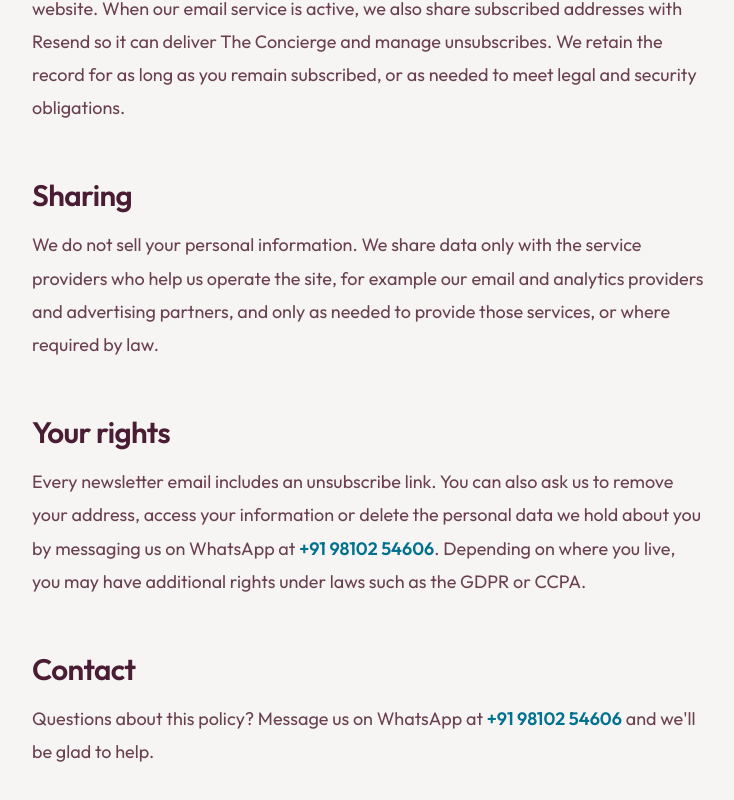
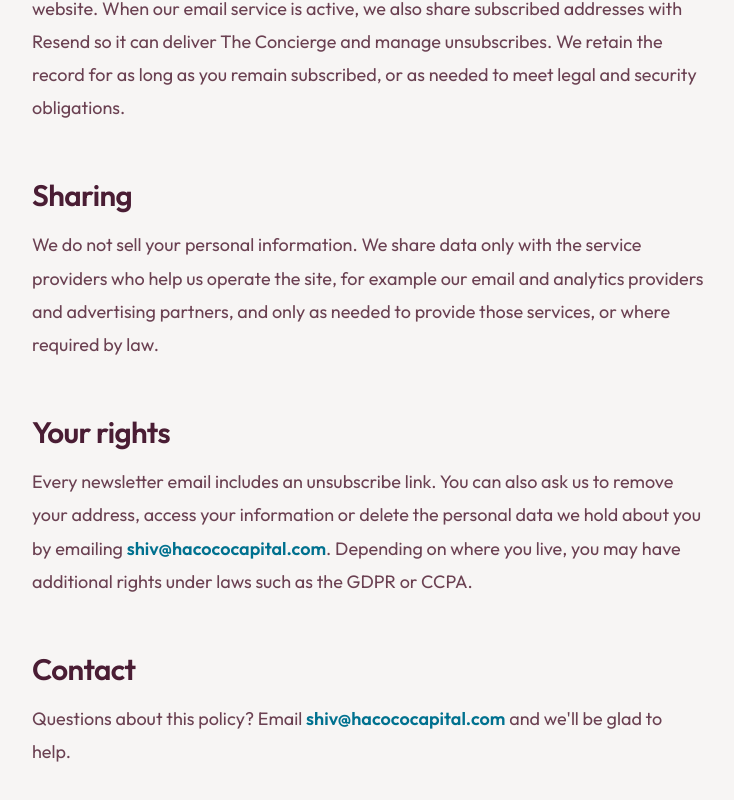
Before and after one commit to shivamsood3/thehotellife, a Next.js app: page /privacy in a window 1280 px wide. Shown: the part 1906-2706 px from the top of the page, without its empty margins (272-1006 px from the left). Built offline with nearby package versions, Linux system fonts and the light colour scheme; no server answers.

Commit message:
Use Hacoco Capital contact details for Hotel Life

```diff
--- a/src/app/about/page.tsx
+++ b/src/app/about/page.tsx
@@ -54,6 +54,10 @@ export default function About() {
       {/* Intro */}
       <div className="mx-auto mt-12 max-w-2xl">
         <div className="prose-editorial">
+          <p>
+            The Hotel Life is published by Hacoco Capital. Our writers make the editorial
+            calls; commercial partnerships do not determine what we recommend.
+          </p>
           <p>
             The Hotel Life began with a simple frustration: that so much of what&apos;s
             written about luxury hotels reads like it was dictated by the hotel&apos;s own
--- a/src/app/advertise/page.tsx
+++ b/src/app/advertise/page.tsx
@@ -122,19 +122,14 @@ export default function Advertise() {
           Request the full media kit
         </h2>
         <p className="mx-auto mt-4 max-w-md text-sm text-ink-soft">
-          Message us on WhatsApp with a note about your brand and campaign, and we&apos;ll
+          Email us with a note about your brand and campaign, and we&apos;ll
           send audience data, rates and availability within 48 hours.
         </p>
         <a
-          href="https://wa.me/919810254606?text=Hi%2C%20I%27d%20like%20the%20full%20media%20kit%20for%20The%20Hotel%20Life."
-          target="_blank"
-          rel="noopener noreferrer"
+          href="mailto:shiv@hacococapital.com?subject=The%20Hotel%20Life%20media%20kit"
           className="mt-6 inline-flex items-center gap-2 rounded-full bg-ink px-8 py-3 text-xs font-semibold uppercase tracking-widest text-paper transition-colors hover:bg-brass-deep"
         >
-          <svg width="15" height="15" viewBox="0 0 24 24" fill="currentColor" aria-hidden="true">
-            <path d="M12.04 2C6.58 2 2.13 6.45 2.13 11.91c0 1.75.46 3.45 1.32 4.95L2 22l5.25-1.38a9.9 9.9 0 0 0 4.79 1.22h.004c5.46 0 9.91-4.45 9.91-9.91C21.95 6.45 17.5 2 12.04 2Zm5.8 14.03c-.24.68-1.42 1.31-1.95 1.35-.5.05-1.13.26-3.8-.79-3.2-1.26-5.24-4.53-5.4-4.74-.16-.21-1.29-1.71-1.29-3.27 0-1.55.81-2.31 1.1-2.63.29-.32.63-.4.84-.4.21 0 .42 0 .6.01.19.01.45-.07.71.54.26.61.89 2.16.97 2.32.08.16.13.34.03.55-.11.21-.16.34-.32.53-.16.19-.34.42-.48.57-.16.16-.33.34-.14.66.19.32.85 1.4 1.83 2.27 1.26 1.12 2.32 1.47 2.64 1.63.32.16.5.13.69-.08.19-.21.79-.92.99-1.23.21-.32.42-.26.71-.16.29.11 1.84.87 2.16 1.03.32.16.53.24.61.37.08.14.08.79-.16 1.47Z" />
-          </svg>
-          Message us on WhatsApp
+          Email shiv@hacococapital.com
         </a>
       </section>
     </div>
--- a/src/app/contact/page.tsx
+++ b/src/app/contact/page.tsx
@@ -4,11 +4,12 @@ export const metadata: Metadata = {
   alternates: { canonical: "/contact" },
   title: "Contact · The Hotel Life",
   description:
-    "Get in touch with The Hotel Life on WhatsApp about editorial tips, corrections, partnerships and press.",
+    "Email The Hotel Life about editorial tips, corrections, partnerships and press.",
 };
 
 const WA = "919810254606";
 const wa = (text: string) => `https://wa.me/${WA}?text=${encodeURIComponent(text)}`;
+const email = (subject: string) => `mailto:shiv@hacococapital.com?subject=${encodeURIComponent(subject)}`;
 
 function WhatsAppIcon({ className = "" }: { className?: string }) {
   return (
@@ -22,17 +23,17 @@ const channels = [
   {
     title: "Editorial & Tips",
     body: "A hotel we should review? A correction? A tip from behind the front desk? We read everything.",
-    text: "Hi, I have an editorial tip for The Hotel Life.",
+    subject: "The Hotel Life — editorial tip or correction",
   },
   {
     title: "Advertising & Partnerships",
     body: "Media kit, sponsorships and campaigns. See our advertise page for formats and audience.",
-    text: "Hi, I'm interested in advertising with The Hotel Life.",
+    subject: "The Hotel Life — advertising or partnership",
   },
   {
     title: "Press & General",
     body: "Everything else: press requests, syndication, and the occasional kind word.",
-    text: "Hi, I'd like to get in touch with The Hotel Life.",
+    subject: "The Hotel Life — press or general enquiry",
   },
 ];
 
@@ -45,8 +46,8 @@ export default function Contact() {
           Contact
         </h1>
         <p className="mt-4 text-lg leading-relaxed text-ink-soft">
-          We&apos;re a small team, and the fastest way to reach us is WhatsApp. Pick the right
-          door below and we&apos;ll get back to you within a couple of days.
+          The Hotel Life is published by Hacoco Capital. Email us about a story,
+          a correction or a partnership, and we&apos;ll get back to you as soon as we can.
         </p>
       </header>
 
@@ -58,13 +59,10 @@ export default function Contact() {
             <h2 className="font-display text-xl font-medium text-ink">{c.title}</h2>
             <p className="mt-3 text-sm leading-relaxed text-ink-soft">{c.body}</p>
             <a
-              href={wa(c.text)}
-              target="_blank"
-              rel="noopener noreferrer"
+              href={email(c.subject)}
               className="mt-5 inline-flex items-center gap-2 text-sm font-semibold text-brass-deep hover:underline"
             >
-              <WhatsAppIcon />
-              Message on WhatsApp
+              Email shiv@hacococapital.com
             </a>
           </div>
         ))}
@@ -74,11 +72,11 @@ export default function Contact() {
       <section className="mx-auto mt-16 max-w-2xl rounded-md border border-line bg-paper-2 px-6 py-12 text-center sm:px-12">
         <span className="eyebrow">One tap away</span>
         <h2 className="font-display mt-3 text-3xl font-medium text-ink">
-          Prefer to just message us?
+          Prefer to send a quick message?
         </h2>
         <p className="mx-auto mt-4 max-w-md text-sm text-ink-soft">
-          Send us a note on WhatsApp and we&apos;ll pick it up as soon as we can. It&apos;s the
-          quickest way to reach a real person on the team.
+          WhatsApp is open for a quick note. For editorial, commercial or privacy
+          enquiries, email shiv@hacococapital.com so we can keep a record.
         </p>
         <a
           href={wa("Hi, I'd like to get in touch with The Hotel Life.")}
--- a/src/app/privacy/page.tsx
+++ b/src/app/privacy/page.tsx
@@ -19,7 +19,7 @@ export default function Privacy() {
 
       <div className="prose-editorial mt-8">
         <p>
-          The Hotel Life (&ldquo;we&rdquo;, &ldquo;us&rdquo;) respects your privacy. This
+          The Hotel Life, published by Hacoco Capital (&ldquo;we&rdquo;, &ldquo;us&rdquo;), respects your privacy. This
           policy explains what we collect when you visit thehotellife.com, why, and the
           choices you have. By using the site you agree to the practices described here.
         </p>
@@ -95,15 +95,13 @@ export default function Privacy() {
         <h2>Your rights</h2>
         <p>
           Every newsletter email includes an unsubscribe link. You can also ask us to remove
-          your address, access your information or
-          delete the personal data we hold about you by messaging us on WhatsApp at{" "}
+          your address, access your information or delete the personal data we hold
+          about you by emailing{" "}
           <a
-            href="https://wa.me/919810254606"
-            target="_blank"
-            rel="noopener noreferrer"
+            href="mailto:shiv@hacococapital.com?subject=The%20Hotel%20Life%20privacy%20request"
             className="font-semibold text-brass-deep hover:underline"
           >
-            +91 98102 54606
+            shiv@hacococapital.com
           </a>
           . Depending on where you live, you may have additional rights under laws such as
           the GDPR or CCPA.
@@ -111,14 +109,12 @@ export default function Privacy() {
 
         <h2>Contact</h2>
         <p>
-          Questions about this policy? Message us on WhatsApp at{" "}
+          Questions about this policy? Email{" "}
           <a
-            href="https://wa.me/919810254606"
-            target="_blank"
-            rel="noopener noreferrer"
+            href="mailto:shiv@hacococapital.com?subject=The%20Hotel%20Life%20privacy%20question"
             className="font-semibold text-brass-deep hover:underline"
           >
-            +91 98102 54606
+            shiv@hacococapital.com
           </a>{" "}
           and we&apos;ll be glad to help.
         </p>
--- a/src/components/Footer.tsx
+++ b/src/components/Footer.tsx
@@ -91,7 +91,7 @@ export default function Footer() {
                 <circle cx="17.4" cy="6.6" r="1.2" fill="currentColor" />
               </svg>
             </a>
-            <p>© {new Date().getFullYear()} The Hotel Life. All rights reserved.</p>
+            <p>© {new Date().getFullYear()} The Hotel Life, a Hacoco Capital publication. All rights reserved.</p>
           </div>
           <div className="flex gap-6">
             <Link href="/privacy" className="hover:text-paper">Privacy</Link>
--- a/src/lib/notify.ts
+++ b/src/lib/notify.ts
@@ -8,11 +8,10 @@ import type { SubscriberMeta } from "./subscribers";
 
 const RESEND_API_KEY = process.env.RESEND_API_KEY || "";
 const INBOX = process.env.NEWSLETTER_INBOX || "";
-// Resend's shared sender works out of the box; swap for your verified domain later.
-const FROM = process.env.NEWSLETTER_FROM || "The Hotel Life <onboarding@resend.dev>";
+const FROM = process.env.NEWSLETTER_FROM || "";
 
 export async function notifyInbox(email: string, meta: SubscriberMeta): Promise<void> {
-  if (!RESEND_API_KEY || !INBOX) return;
+  if (!RESEND_API_KEY || !INBOX || !FROM) return;
   await fetch("https://api.resend.com/emails", {
     method: "POST",
     headers: {
```
Also changed, not shown: src/app/api/cron/monthly-newsletter/route.ts (+10 -10 lines), 1 other file (tests, documents, lock files or other folders).
